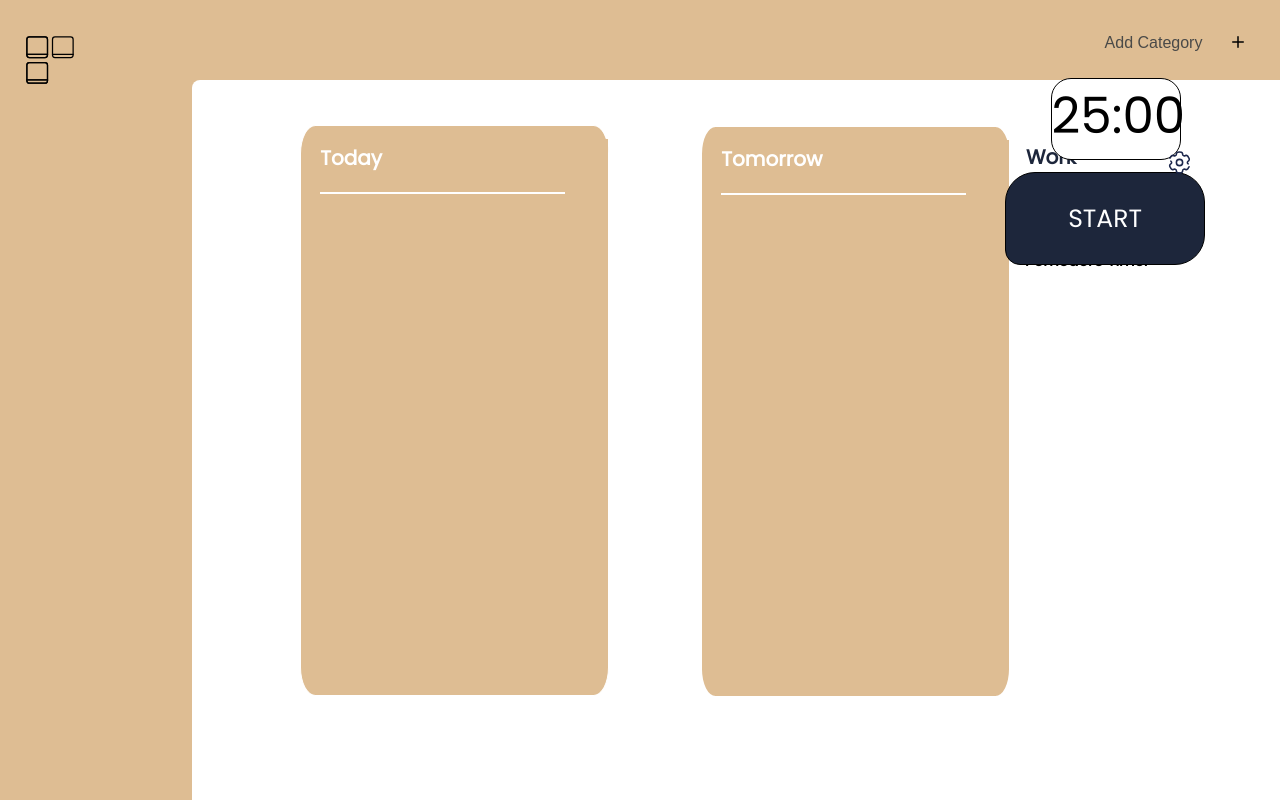
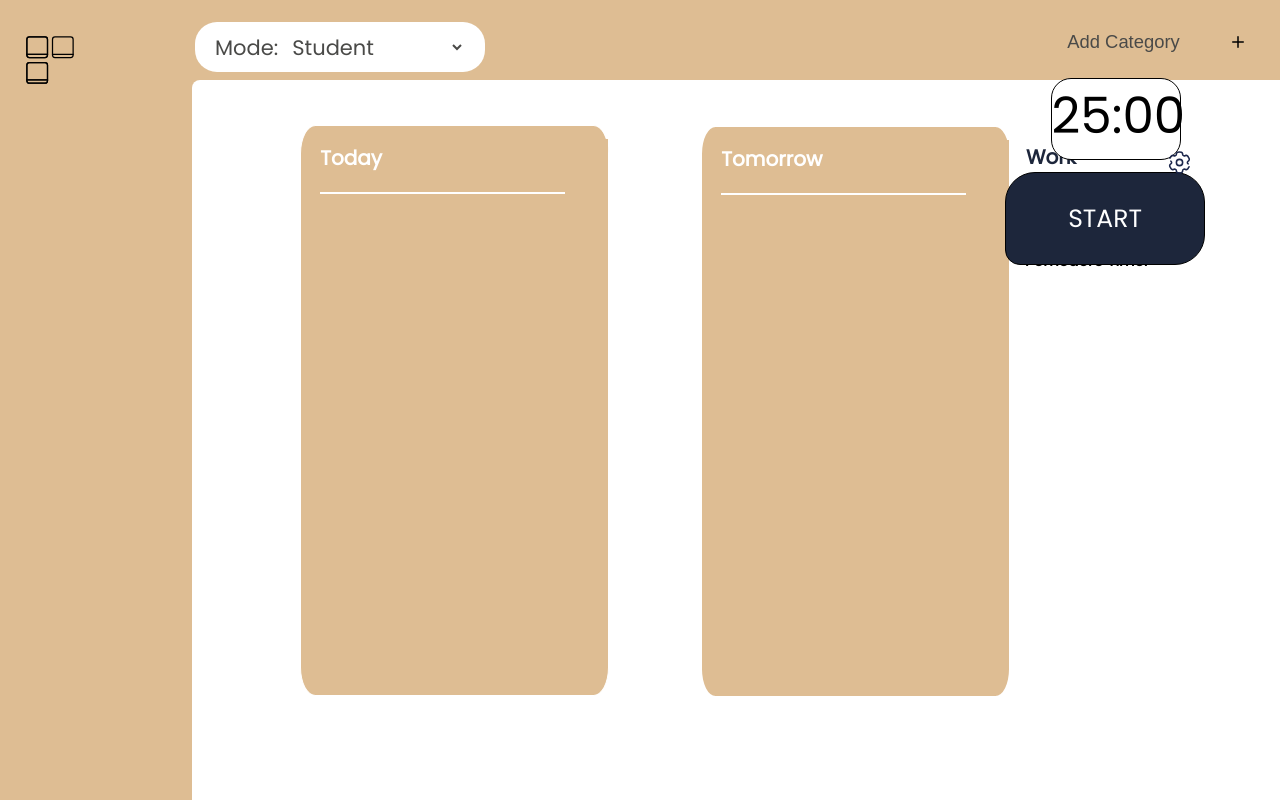
Before and after one commit to MuhannadAljabri/jadwal, a React (Create React App) app: page / in a window 1280 px wide. Built offline with nearby package versions, Linux system fonts and the light colour scheme.

Commit message:
fixed dropdown styling

```diff
--- a/src/App.css
+++ b/src/App.css
@@ -409,12 +409,13 @@ font-size: 15px;
   width: 145px;
   height: 22px;
   position: relative;
+  left: -30px;
   background: none;
   color: #4A4A48;
   border: none;
   cursor: pointer;
   font-family: 'DM Sans', sans-serif;
-  font-size: 100%;
+  font-size: 115%;
   border-radius: 4px;
   animation-duration: 0ms; /* Instant animation as required, though this will not have any visible effect */
   transition: background-color 0.3s; /* Assuming you want a color change on hover, for example */
@@ -516,8 +517,8 @@ transform: rotate(-45deg);
 }
 
 .plus-button-container{
-  width: 20px;
-  height: 22px;
+  width: 25px;
+  height: 25px;
   position: relative;
   padding-right: 3%;
   padding-left: 3%;
@@ -527,7 +528,7 @@ transform: rotate(-45deg);
   cursor: pointer;
   font-family: 'DM Sans', sans-serif;
   font-size: 15px;
-  border-radius: 4px;
+  border-radius: 50%;
   animation-duration: 0ms; /* Instant animation as required, though this will not have any visible effect */
   transition: background-color 0.3s; /* Assuming you want a color change on hover, for example */
 }
@@ -597,3 +598,40 @@ transform: rotate(-45deg);
   width: 85%;
   z-index: 22;
 }
+
+@import url('https://fonts.googleapis.com/css2?family=Poppins:wght@400;500;600&display=swap');
+
+.mode-dropdown-wrapper {
+  display: flex; /* Aligns children (label and select) in a row */
+  align-items: center; /* Centers children vertically */
+  background: #FFFFFF; /* White background for the dropdown */
+  border-radius: 22px; /* Oval shape */
+  padding: 10px 20px; /* Padding around the content */
+  position: relative; /* Needed for absolute positioning of the arrow */
+  width: 250px; /* Adjusts width as needed */
+  height: 30px;
+  left: 195px;
+  bottom: 45px;
+  min-width: 15px; /* Ensures dropdown does not get too narrow */
+  margin-top: -30px;
+}
+
+.mode-label {
+  margin-right: 10px; /* Space between the label and the dropdown */
+  background: #FFFFFF; /* Ensures label background matches the wrapper */
+  font-size: 21px; /* Match font size to dropdown for consistency */
+  font-family: 'Poppins', sans-serif;
+  color: rgba(74, 74, 72, 1);
+
+}
+
+.mode-select {
+  border: none;
+  outline: none;
+  background: transparent;
+  font-size: 21px;
+  font-family: 'Poppins', sans-serif;
+  color: rgba(74, 74, 72, 1);
+  cursor: pointer;
+  width: 100%;
+}
--- a/src/App.js
+++ b/src/App.js
@@ -7,6 +7,7 @@ import AddTaskButton from './JedwalComponents/NewTaskButton'
 import logo from './logo.svg';
 import TaskLayout from './JedwalComponents/TaskLayout';
 import PomoTimer from './JedwalComponents/PomoTimer';
+import ModeDropdown from './JedwalComponents/ModeDropdown';
 
 function App() {
 
@@ -40,6 +41,7 @@ function App() {
      </div>
 
     <div> <TaskLayout></TaskLayout></div>
+    <div> <ModeDropdown></ModeDropdown></div>
     </div>
   );
 }
--- a/src/JedwalComponents/ModeDropdown.js
+++ b/src/JedwalComponents/ModeDropdown.js
@@ -1,6 +1,5 @@
 // JedwalComponents/ModeDropdown.js
 import React, { useState } from 'react';
-import './ModeDropdown.css'; // Make sure to create and import this CSS file
 
 const ModeDropdown = () => {
   const [selectedMode, setSelectedMode] = useState('ALL'); // Default mode
```
